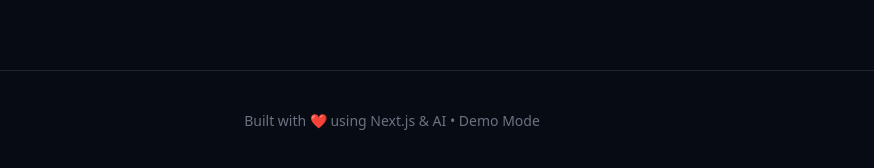
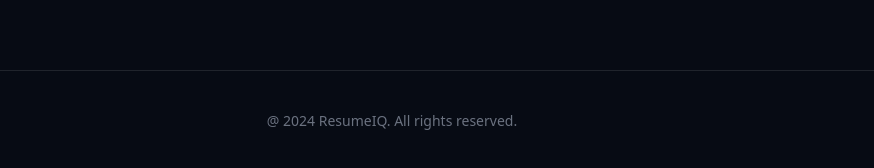
Before and after one commit to apraskushwah/ResumeIQ, a Next.js app: page / in a window 1280 px wide. Shown: the part 1514-1682 px from the top of the page, without its empty margins (248-1122 px from the left). Built offline with nearby package versions, Linux system fonts and the light colour scheme.

Commit message:
Update footer

```diff
--- a/src/app/page.tsx
+++ b/src/app/page.tsx
@@ -117,7 +117,7 @@ export default function Home() {
 
       {/* FOOTER */}
       <footer className="border-t border-white/10 py-10 text-center text-sm text-gray-500">
-        Built with ❤️ using Next.js & AI • Demo Mode
+        @ 2024 ResumeIQ. All rights reserved.
       </footer>
     </main>
   );
```
